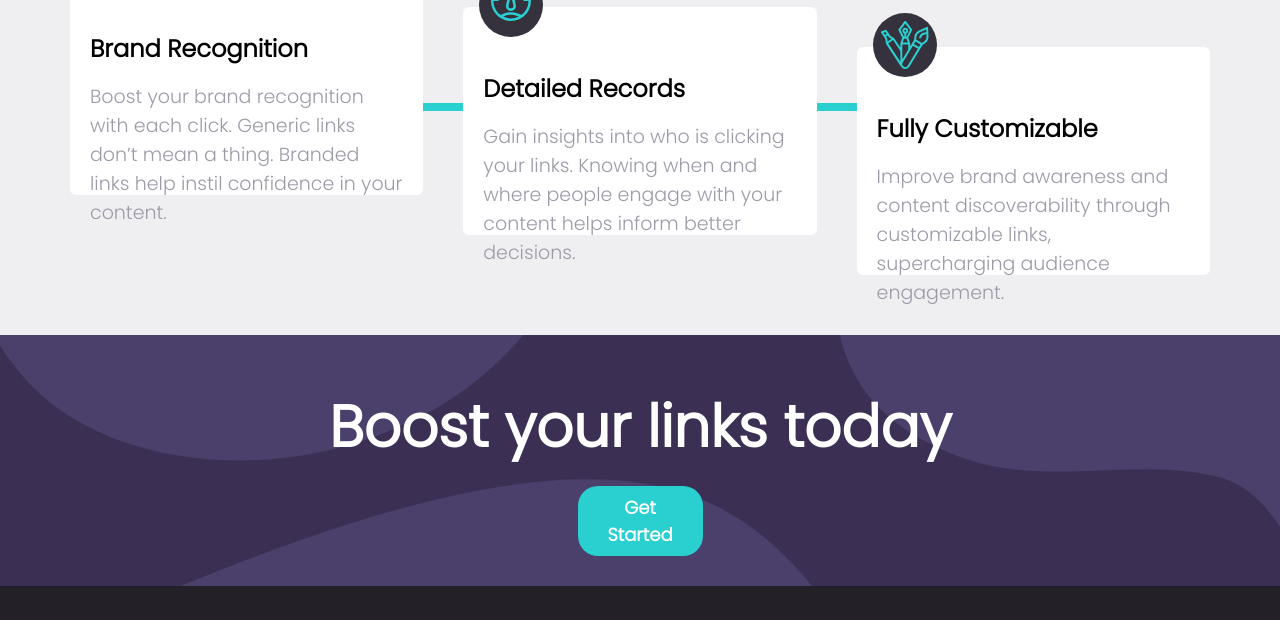
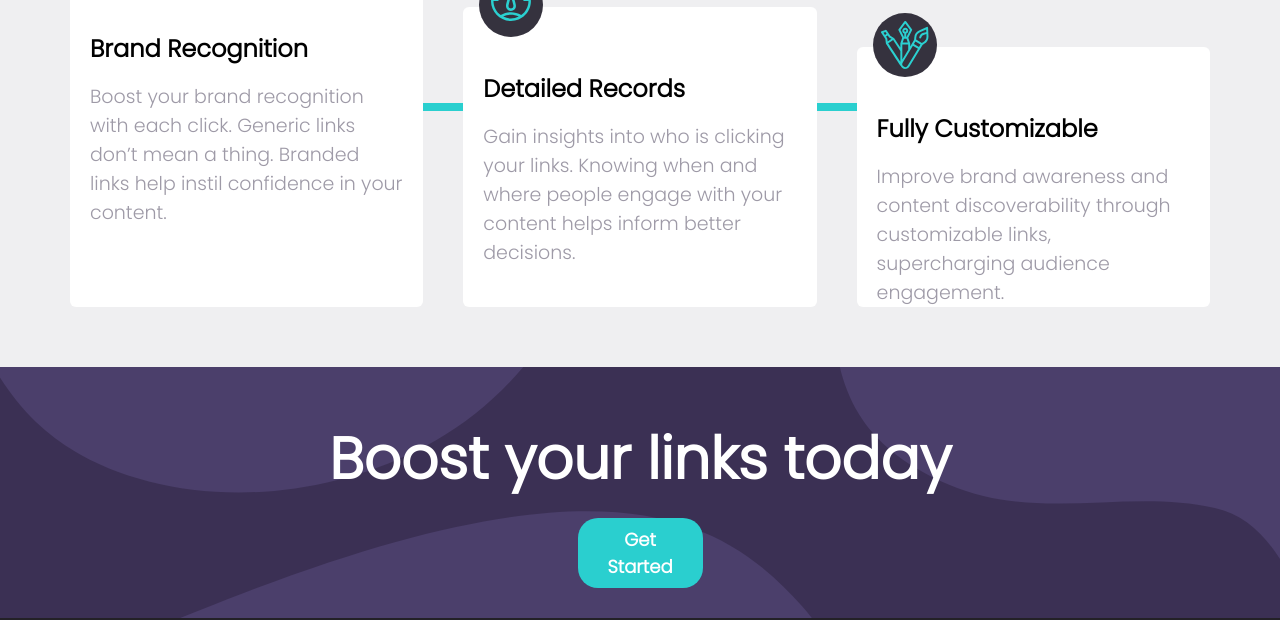
Before and after one commit to ngocphamttdt/cssee, a plain HTML site: page 6.url-shortening-api-master1/index.html in a window 1280 px wide. Shown: the part 1328-1948 px from the top of the page. Drawn offline with Linux system fonts and the light colour scheme.

Commit message:
fix height of statistic box

```diff
--- a/6.url-shortening-api-master1/index.css
+++ b/6.url-shortening-api-master1/index.css
@@ -169,7 +169,7 @@ html {
   position: relative;
   background-color: white;
   border-radius: 6px;
-  height: 228px;
+  min-height: 228px;
 }
 
 .icon-header{
```
